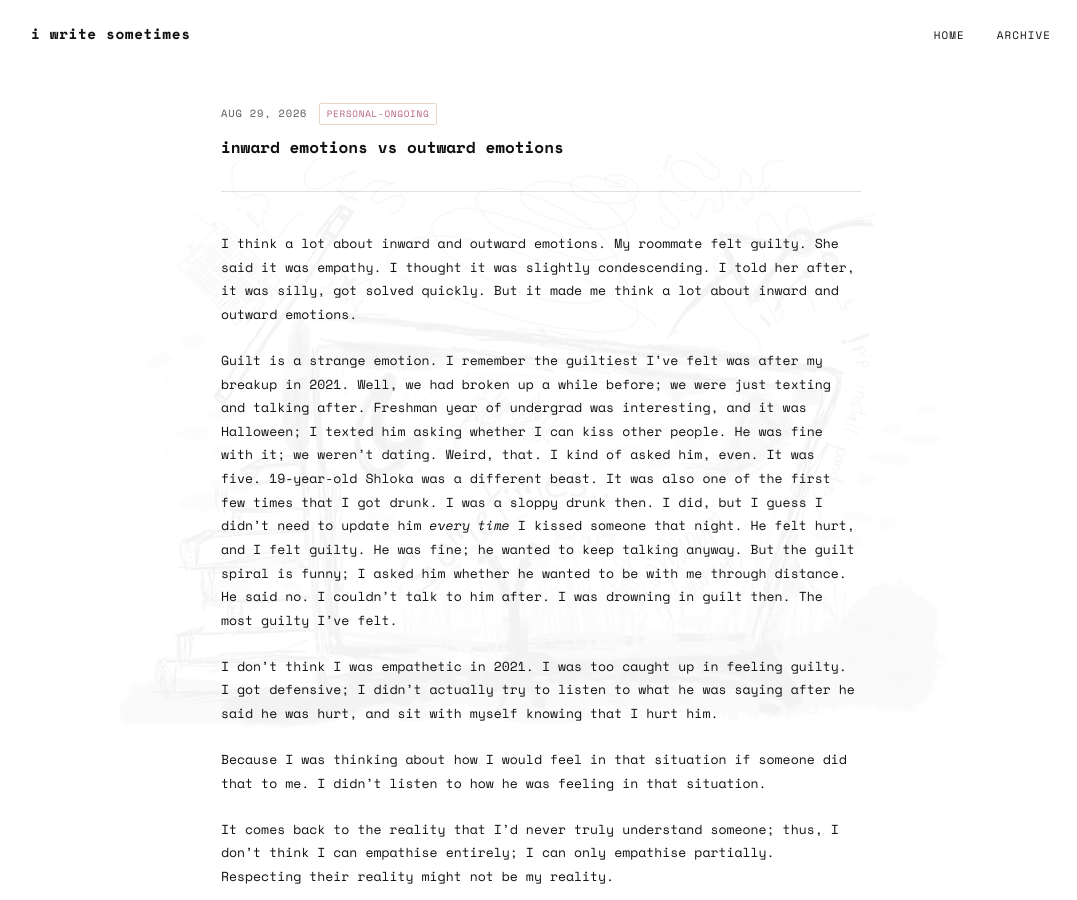
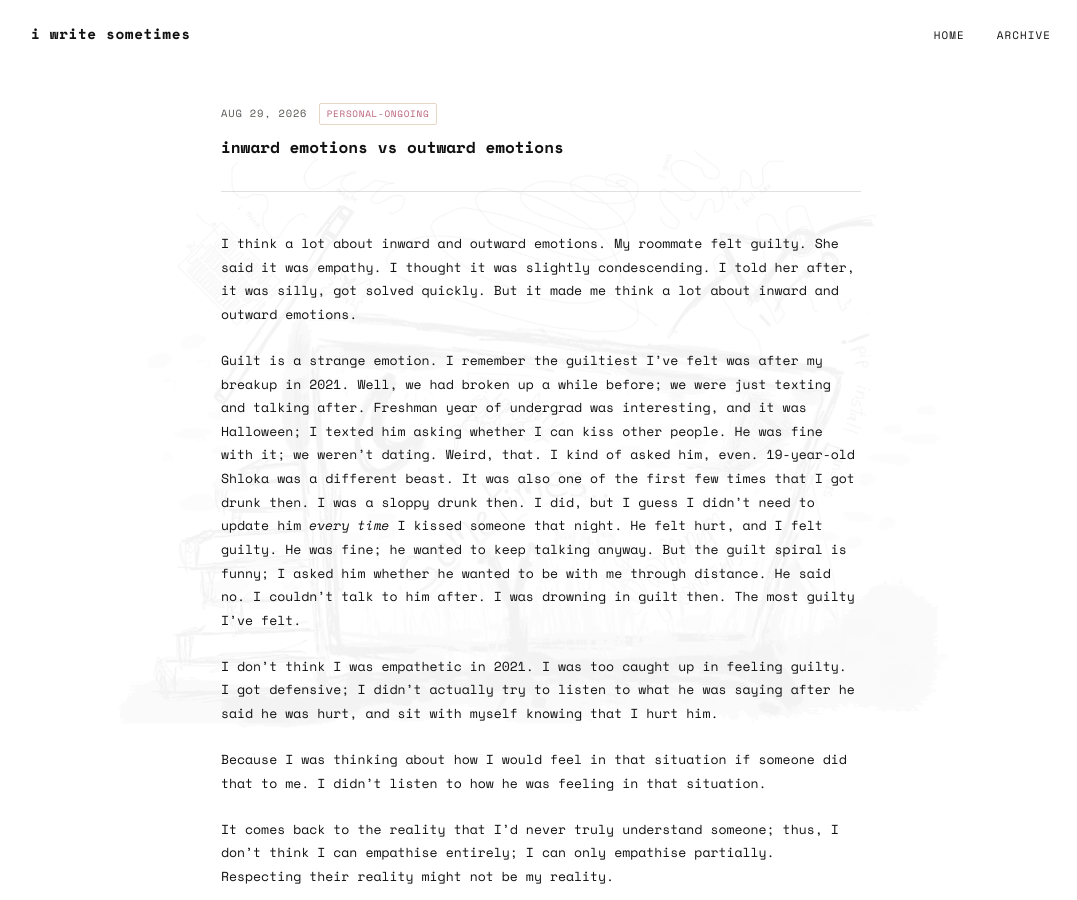
Before and after one commit to shlokamohanty/i-write-sometimes, a Jekyll site: the page built from _posts/2026-08-29-inward-outward.md, in a window 1280 px wide and 900 px high. Shown: the whole window, without its empty margins (99-1176 px from the left). Built offline with Jekyll 4.4.1, drawn with Linux system fonts in a browser that asks for light colours; some web fonts are replaced.

Commit message:
Update 2026-08-29-inward-outward.md

```diff
--- a/_posts/2026-08-29-inward-outward.md
+++ b/_posts/2026-08-29-inward-outward.md
@@ -8,7 +8,7 @@ tags: personal-ongoing
 
 I think a lot about inward and outward emotions. My roommate felt guilty. She said it was empathy. I thought it was slightly condescending. I told her after, it was silly, got solved quickly. But it made me think a lot about inward and outward emotions.
 
-Guilt is a strange emotion. I remember the guiltiest I've felt was after my breakup in 2021. Well, we had broken up a while before; we were just texting and talking after. Freshman year of undergrad was interesting, and it was Halloween; I texted him asking whether I can kiss other people. He was fine with it; we weren't dating. Weird, that. I kind of asked him, even. It was five. 19-year-old Shloka was a different beast. It was also one of the first few times that I got drunk. I was a sloppy drunk then. I did, but I guess I didn't need to update him *every time* I kissed someone that night. He felt hurt, and I felt guilty. He was fine; he wanted to keep talking anyway. But the guilt spiral is funny; I asked him whether he wanted to be with me through distance. He said no. I couldn't talk to him after. I was drowning in guilt then. The most guilty I've felt.
+Guilt is a strange emotion. I remember the guiltiest I've felt was after my breakup in 2021. Well, we had broken up a while before; we were just texting and talking after. Freshman year of undergrad was interesting, and it was Halloween; I texted him asking whether I can kiss other people. He was fine with it; we weren't dating. Weird, that. I kind of asked him, even. 19-year-old Shloka was a different beast. It was also one of the first few times that I got drunk then. I was a sloppy drunk then. I did, but I guess I didn't need to update him *every time* I kissed someone that night. He felt hurt, and I felt guilty. He was fine; he wanted to keep talking anyway. But the guilt spiral is funny; I asked him whether he wanted to be with me through distance. He said no. I couldn't talk to him after. I was drowning in guilt then. The most guilty I've felt.
 
 I don't think I was empathetic in 2021. I was too caught up in feeling guilty. I got defensive; I didn’t actually try to listen to what he was saying after he said he was hurt, and sit with myself knowing that I hurt him.
 
```
